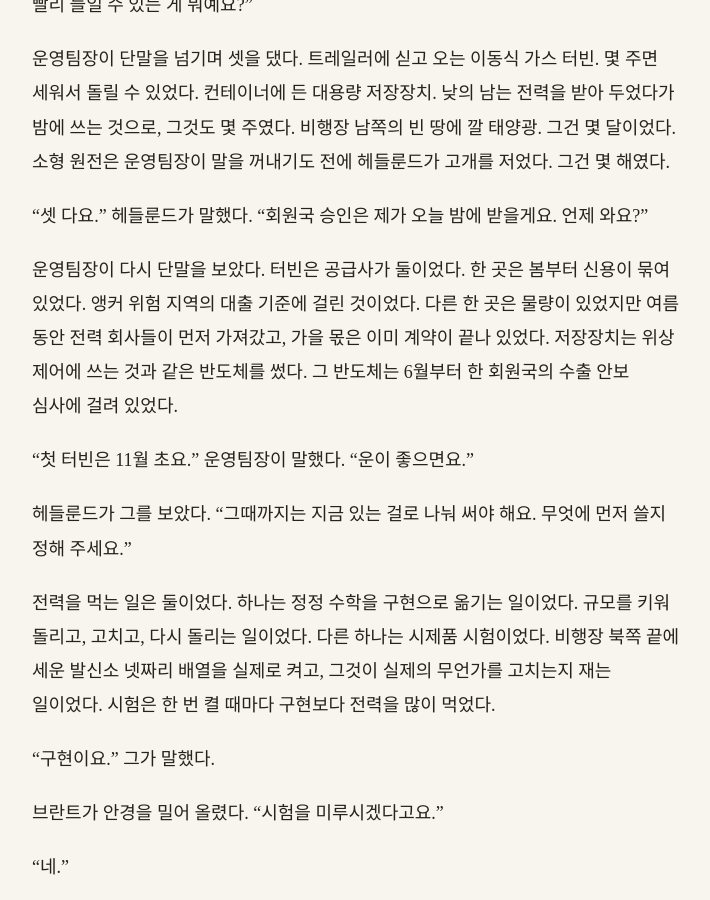
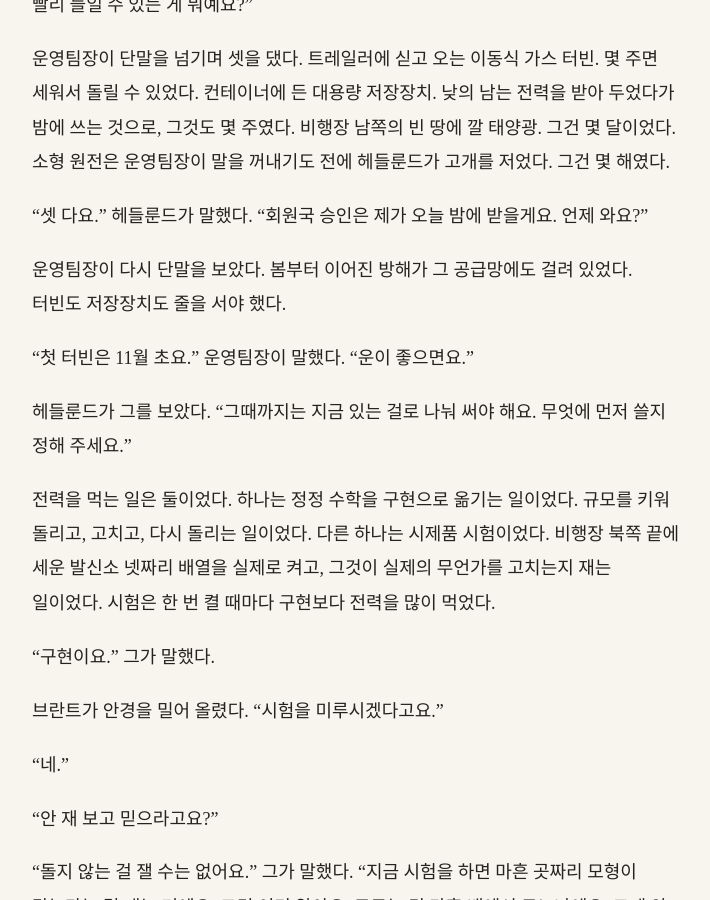
Before and after one commit to kangkkang/writer_s1_public, a Jekyll site: the page built from vol2/048.md, in a window 1280 px wide and 900 px high, scrolled down 1543 px. Shown: the whole window, without its empty margins (284-994 px from the left). Built offline with Jekyll 4.4.1, drawn with Linux system fonts in a browser that asks for light colours; our own code applies the rules of GitHub Pages for plain Markdown files; some of the changed text lies outside the part shown.

Commit message:
Update from https://github.com/kangkkang/writer_s1/commit/3f60db1bfc361b982aa6eb37daad34411f604122

```diff
--- a/vol2/048.md
+++ b/vol2/048.md
@@ -12,7 +12,7 @@
 
 그는 숫자를 한 번 더 읽고, 계산을 처음부터 다시 돌렸다. 같은 숫자가 나왔다. 세 번째에는 수식을 손으로 따라가며 틀린 곳을 찾았다. 없었다. 수학은 맞았다. 맞는 수학이 제시간에 끝나지 않았다.
 
-격납고의 높은 천장 아래로 밤 근무 사람들의 단말 불빛이 드문드문 켜져 있었다. 경호원 하나가 출입구 쪽 기둥 옆에 서 있었다. 그는 공책을 펴고 맨 위에 적었다. *3.5박.* 그 아래에 줄을 긋고, 그 숫자를 박자 하나 아래로 내리려면 무엇이 얼마나 더 있어야 하는지 셈해 나갔다. 답은 둘이었다. 계산을 더 영리하게 하거나, 계산을 더 많이 하거나. 더 많이 하려면 전력이 지금 배정량의 세 배는 있어야 했다.
+격납고의 높은 천장 아래로 밤 근무 사람들의 단말 불빛이 드문드문 켜져 있었다. 그는 공책을 펴고 맨 위에 적었다. *3.5박.* 그 아래에 줄을 긋고, 그 숫자를 박자 하나 아래로 내리려면 무엇이 얼마나 더 있어야 하는지 셈해 나갔다. 답은 둘이었다. 계산을 더 영리하게 하거나, 계산을 더 많이 하거나. 더 많이 하려면 전력이 지금 배정량의 세 배는 있어야 했다.
 
 ---
 
@@ -30,7 +30,7 @@
 
 "셋 다요." 헤들룬드가 말했다. "회원국 승인은 제가 오늘 밤에 받을게요. 언제 와요?"
 
-운영팀장이 다시 단말을 보았다. 터빈은 공급사가 둘이었다. 한 곳은 봄부터 신용이 묶여 있었다. 앵커 위험 지역의 대출 기준에 걸린 것이었다. 다른 한 곳은 물량이 있었지만 여름 동안 전력 회사들이 먼저 가져갔고, 가을 몫은 이미 계약이 끝나 있었다. 저장장치는 위상 제어에 쓰는 것과 같은 반도체를 썼다. 그 반도체는 6월부터 한 회원국의 수출 안보 심사에 걸려 있었다.
+운영팀장이 다시 단말을 보았다. 봄부터 이어진 방해가 그 공급망에도 걸려 있었다. 터빈도 저장장치도 줄을 서야 했다.
 
 "첫 터빈은 11월 초요." 운영팀장이 말했다. "운이 좋으면요."
 
@@ -124,7 +124,7 @@
 
 새벽 1시가 넘어 경호 반장이 그를 차에 태웠다.
 
-숙소는 비행장에서 15분 거리였다. 반장은 앞자리에 앉았고, 그는 뒷자리에 앉았다. 운전은 차가 했다. 바깥 길에는 다른 차가 거의 없었다. 가로등이 일정한 간격으로 차 안을 지나갔다. 반장은 앞을 보고 있었다. 반장이 차 안에서 먼저 말을 거는 일은 드물었다.
+반장은 앞자리에 앉았고, 그는 뒷자리에 앉았다. 운전은 차가 했다. 바깥 길에는 다른 차가 거의 없었다. 가로등이 일정한 간격으로 차 안을 지나갔다. 반장은 앞을 보고 있었다. 반장이 차 안에서 먼저 말을 거는 일은 드물었다.
 
 "오늘은 늦게까지 하셨네요."
 
```
